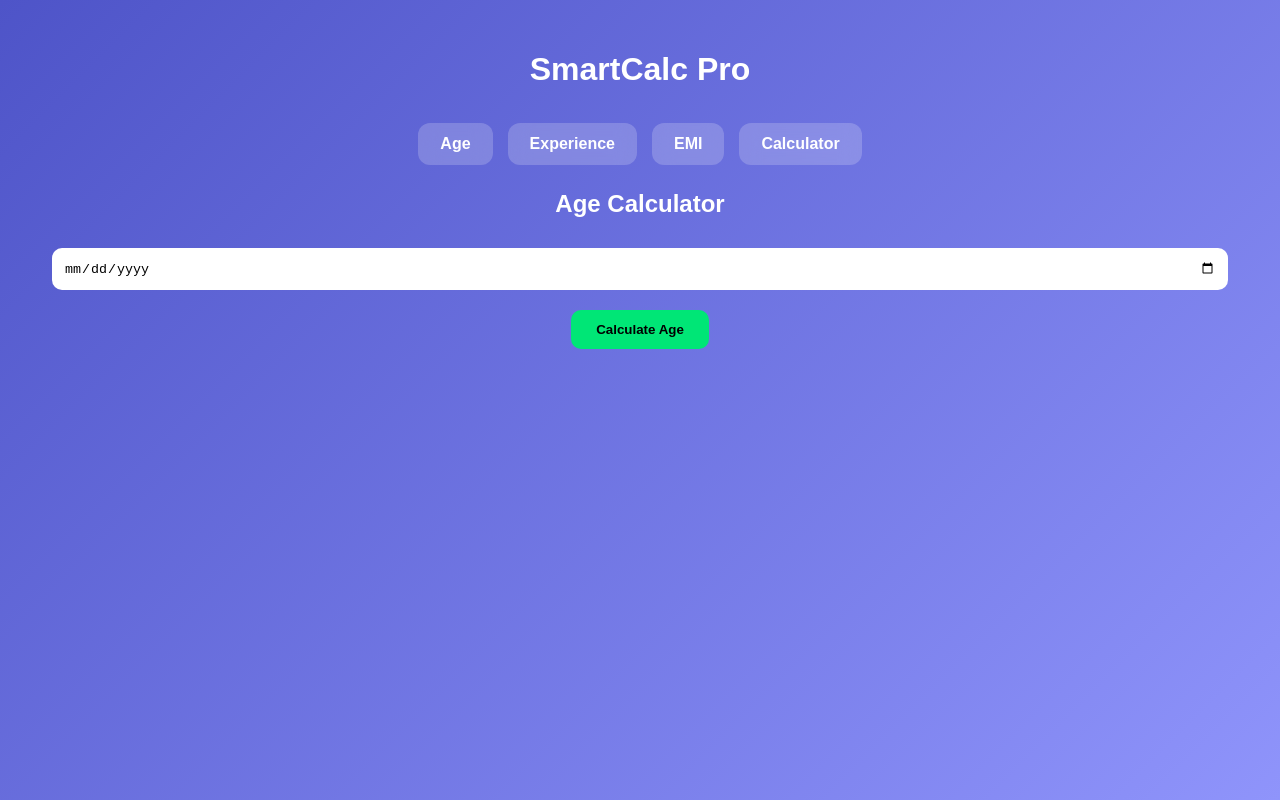
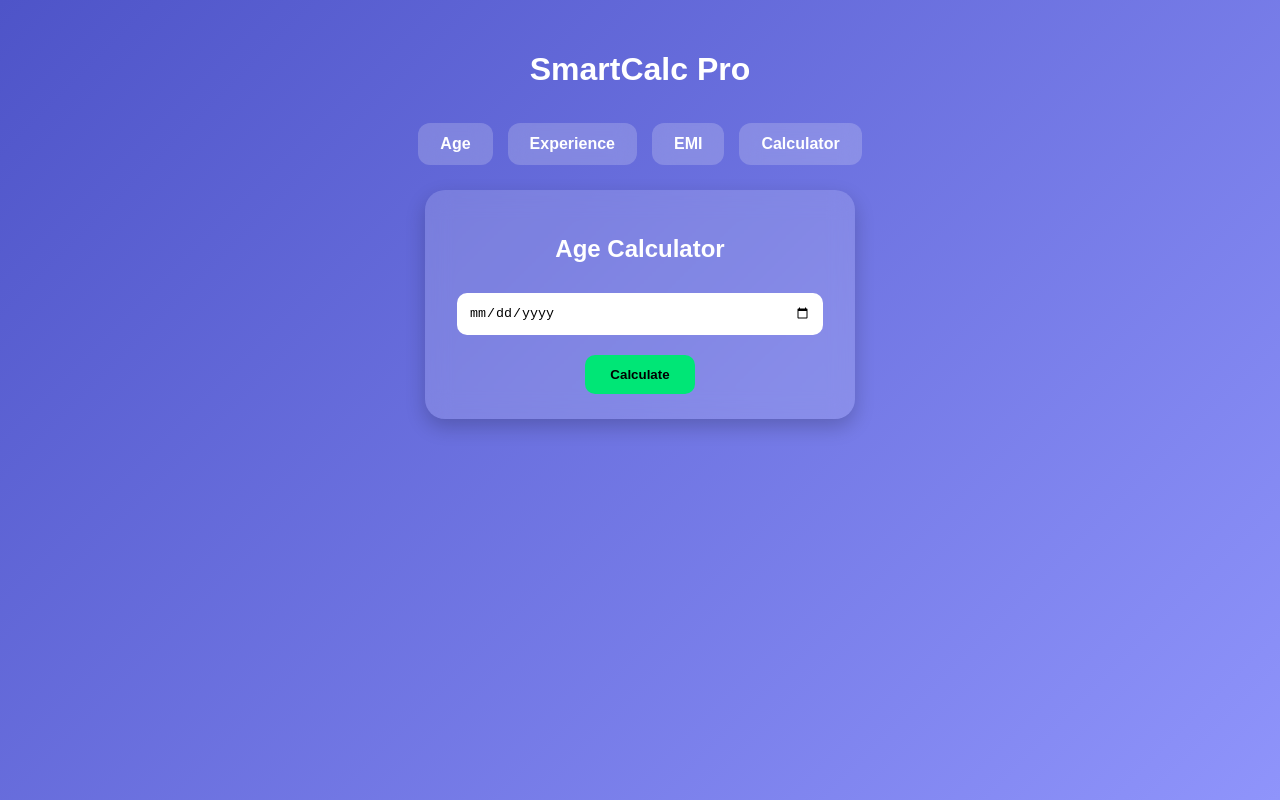
Before and after one commit to Adarsh-shet/SmartCalcPro-frontend, a React (Create React App) app: page / in a window 1280 px wide. Built offline with nearby package versions, Linux system fonts and the light colour scheme.

Commit message:
Update AgeCalculator.js
lknlknl

```diff
--- a/src/components/AgeCalculator.js
+++ b/src/components/AgeCalculator.js
@@ -11,18 +11,19 @@ function AgeCalculator() {
             const result = await calculateAge(dob);
             setAge(result);
         } catch (err) {
-            alert("API fetch failed");
+            alert("API error");
         }
     };
 
     return (
-        <div className="calculator-box">
+        <div className="card">
             <h2>Age Calculator</h2>
 
-            <input type="date" value={dob} onChange={e => setDob(e.target.value)} />
-            <button onClick={handleSubmit}>Calculate Age</button>
+            <input type="date" value={dob} onChange={(e) => setDob(e.target.value)} />
 
-            {age && <p>Age: {age}</p>}
+            <button onClick={handleSubmit}>Calculate</button>
+
+            {age && <p className="result">{age}</p>}
         </div>
     );
 }
```
